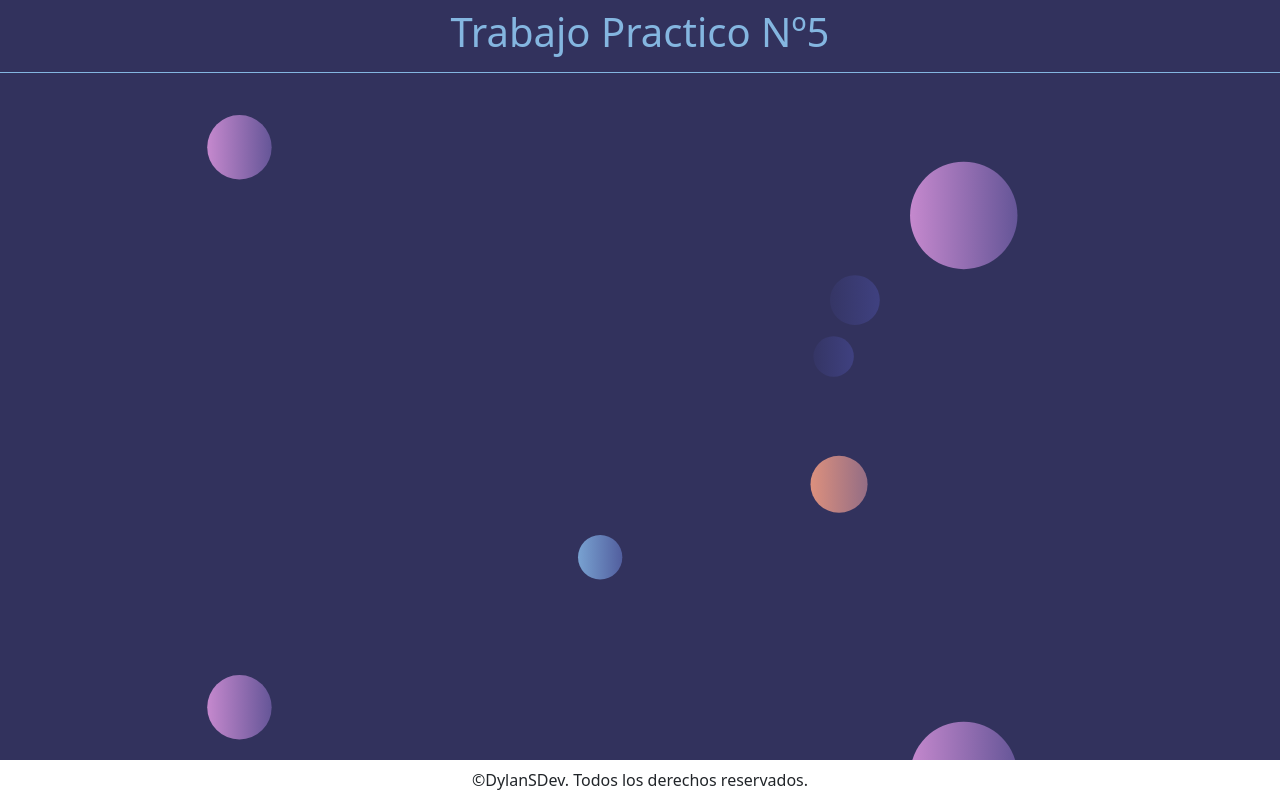
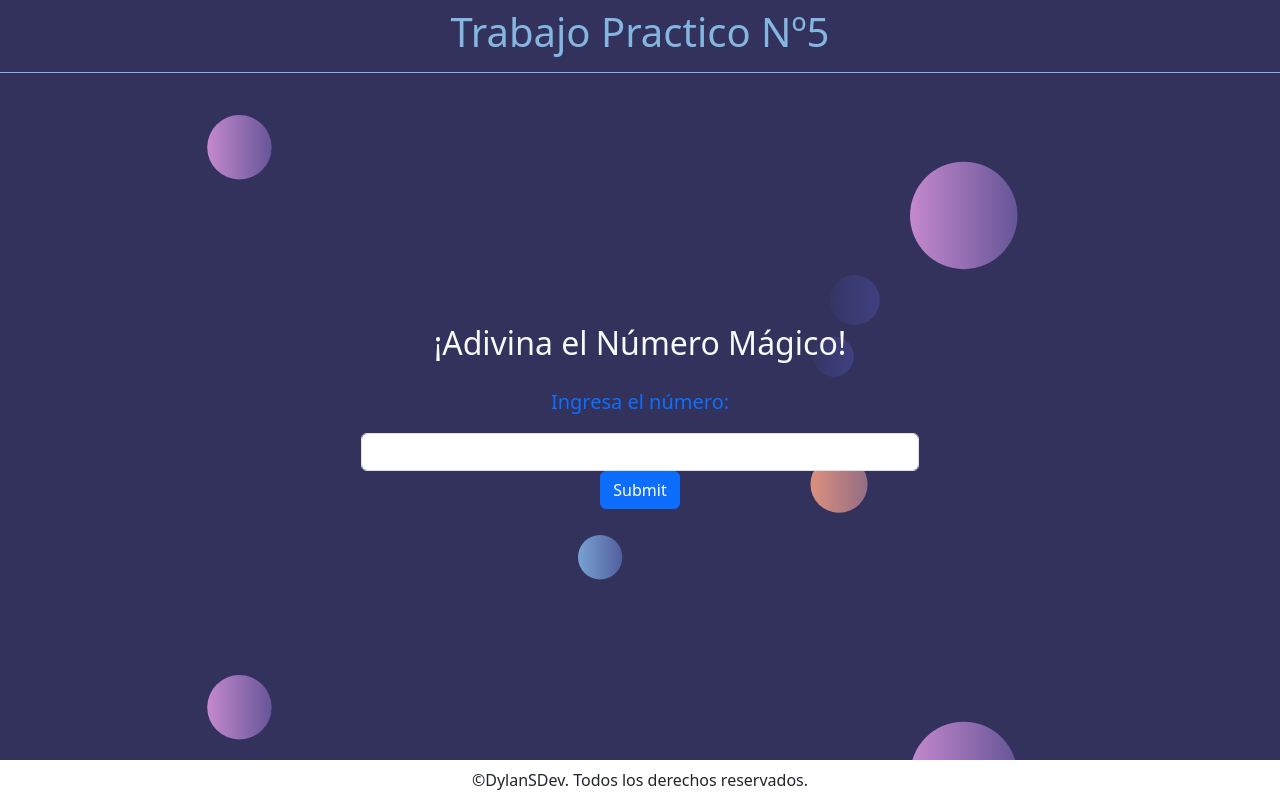
Before and after one commit to DylanSDev/numerosMagicos, a plain HTML site: page index.html in a window 1280 px wide. Drawn offline with nearby package versions, Linux system fonts and the light colour scheme.

Commit message:
Se han agregado los primeros detalles del maquetado

```diff
--- a/index.html
+++ b/index.html
@@ -29,7 +29,38 @@
     <header class="p-2 text-center">
       <h1>Trabajo Practico Nº5</h1>
     </header>
-    <main></main>
+    <main class="d-flex justify-content-center align-items-center">
+      <section class="container text-center">
+        <!-- Primera Pantalla -->
+        <!-- <div id="genNumero">
+          <h2 class="text-center text-light">
+            ¡Haz click en el Botón para Comenzar!
+          </h2>
+          <button id="btnGenerador" type="button" class="btn btn-primary m-4">
+            ¡Generar Número!
+          </button>
+        </div> -->
+
+        <!-- Segunda Pantalla -->
+        <div id="contenedorJuego" class="">
+          <h2 class="text-center text-light mb-4">
+            ¡Adivina el Número Mágico!
+          </h2>
+          <div class="mt-3 d-flex flex-column align-items-center">
+            <label for="inputNumero" class="form-label text-primary fs-5 mb-3"
+              >Ingresa el número:
+            </label>
+            <input
+              type="number"
+              min="0"
+              class="form-control w-50"
+              id="inputNumero"
+            />
+          </div>
+          <button type="submit" class="btn btn-primary">Submit</button>
+        </div>
+      </section>
+    </main>
     <footer>
       <div class="p-2 m-0 fw-medium text-center">
         &copy;DylanSDev. Todos los derechos reservados.
```
